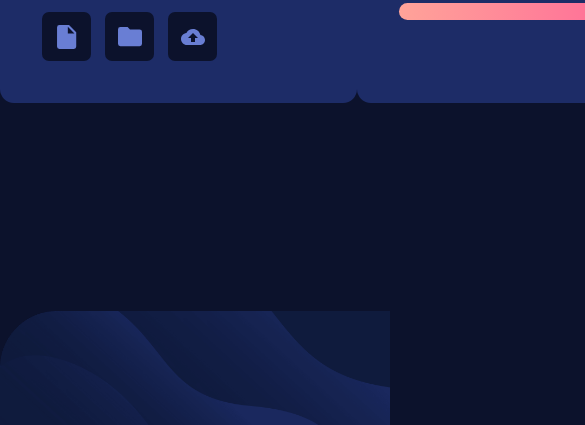
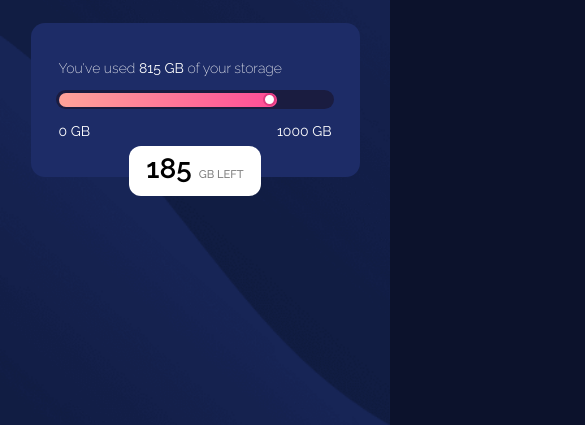
Before and after one commit to Tonylgr21/fylo-storage, a plain HTML site: page index.html in a window 390 px wide. Shown: the part 419-844 px from the top of the page, 585 px wide, since content can reach past the window. Drawn offline with Linux system fonts and the light colour scheme.

Commit message:
Final + Mobile view

```diff
--- a/index.html
+++ b/index.html
@@ -29,8 +29,13 @@
 
         </div>
         <div class="right-box">
+            <div class="comment">
+                <p><span class="amount"><strong>185</strong> </span>GB LEFT</p>
+                <div class="tail"></div>
+            </div>
+
             <div class="top-text">
-                <p>You've used 815 GB of your storage</p>
+                <p>You've used <strong>815 GB</strong> of your storage</p>
             </div>
 
             <div class="slider">
@@ -38,6 +43,12 @@
                     <div class="white-ball"></div>
                 </div>
             </div>
+
+            <div class="bottom-text">
+                <div><p><span>0 GB</span></p></div>
+
+                <div><p><span>1000 GB</span></p></div>
+            </div>
         </div>
     </div>
 </body>
--- a/styles.css
+++ b/styles.css
@@ -1,6 +1,7 @@
 html {
     --bg-colour: hsl(229, 57%, 11%);
     --bg-box-colour: hsl(228, 56%, 26%);
+    --slider-colour: rgb(26, 28, 64);
     font-family: Raleway;
     font-size: 14px;
 }
@@ -52,21 +53,28 @@ body {
     border-radius: 0.5rem;
 }
 .right-box {
+    position: relative;
     display: flex;
     flex-direction: column;
+    align-self: flex-end;
     align-items: center;
-    padding: 4rem 3rem;
+    justify-content: center;
+    padding: 2.5rem 3rem;
     border-radius: 1rem;
+    height: 6rem;
+    margin-left: 2rem;
 }
 .top-text {
     display: flex;
     align-self: flex-start;
+    color: white;
+    font-weight: 200;
 }
-.top-text
+
 .slider {
-    background-color: var(--bg-colour);
+    background-color: var(--slider-colour);
     width: 30rem;
-    height: 1.2rem;
+    height: 1rem;
     padding: 0.2rem;
     border-radius: 2rem;
 }
@@ -75,16 +83,108 @@ body {
     align-items: center;
     justify-content: flex-end;
     width: 25rem;
-    height: 1.2rem;
+    height: 1rem;
     border-radius: 2rem;
     background-image: linear-gradient(90deg, hsl(6, 100%, 80%), hsl(335, 100%, 65%));
 }
 .white-ball {
     background-color: white;
-    height: 0.8rem;
-    width: 0.8rem;
+    height: 0.6rem;
+    width: 0.6rem;
     border-radius: 2rem;
     border: 2px solid rgb(223, 59, 128);
     margin-right: 0.1rem;
 
 }
+.bottom-text {
+    color: white;
+    display: flex;
+    justify-content: space-between;
+    width: 100%;
+}
+.comment {
+    position: absolute;
+    display: flex;
+    flex-direction: column;
+    justify-content: center;
+    padding: 0.5rem;
+    top: -30%;
+    right: 8%;
+    padding: 1.5rem;
+    background-color: white;
+    border-radius: 12px 12px 0 10px;
+    clip-path: polygon(0% 0%, 100% 0%, 100% 75%, 100% 100%, 87% 75%, 0% 75%);
+}
+.comment p {
+    font-size: 1rem;
+    font-weight: 500;
+    color: gray;
+    align-self: flex-start;
+    margin-top: -0.5rem;
+}
+.amount {
+    font-weight: 700;
+    font-size: 2.5rem;
+    color: black;
+}
+@media (max-width: 600px) {
+    body {
+        background-image: url(assets/images/bg-mobile.png);
+        background-size: 125%;
+        background-repeat: repeat-y;
+        background-position-y: 0% ;
+    }
+    .wrapper {
+        flex-direction: column;
+        width: 70%;
+        align-items: center;
+    }
+    .left-box {
+        width: 100%;
+        padding: 2rem 2rem 2rem 2rem;
+    }
+    #logo {
+        width: 40%;
+    }
+    .icons {
+        display: flex;
+    }
+    .right-box {
+        margin-left: 0rem;
+        margin-top: 2rem;
+        width: 100%;
+        align-self: center;
+        padding: 2.5rem 2rem;
+    }
+    .slider {
+        width: 100%;
+    }
+    .filled-slider {
+        width: 80%;
+
+    }
+    .comment {
+        position: absolute;
+        display: flex;
+        flex-direction: column;
+        justify-content: center;
+        padding: 0rem;
+        top: 80%;
+        right: 30%;
+        left: 30%;
+        background-color: white;
+        border-radius: 12px;
+        clip-path: none;
+
+    }
+    .comment p {
+        font-size: 0.8rem;
+        font-weight: 500;
+        color: gray;
+        align-self: center;
+        margin-top: 0.5rem;
+    }
+    .amount {
+        font-size: 2rem;
+    }
+}
```
Also changed, not shown: 1 other file.
